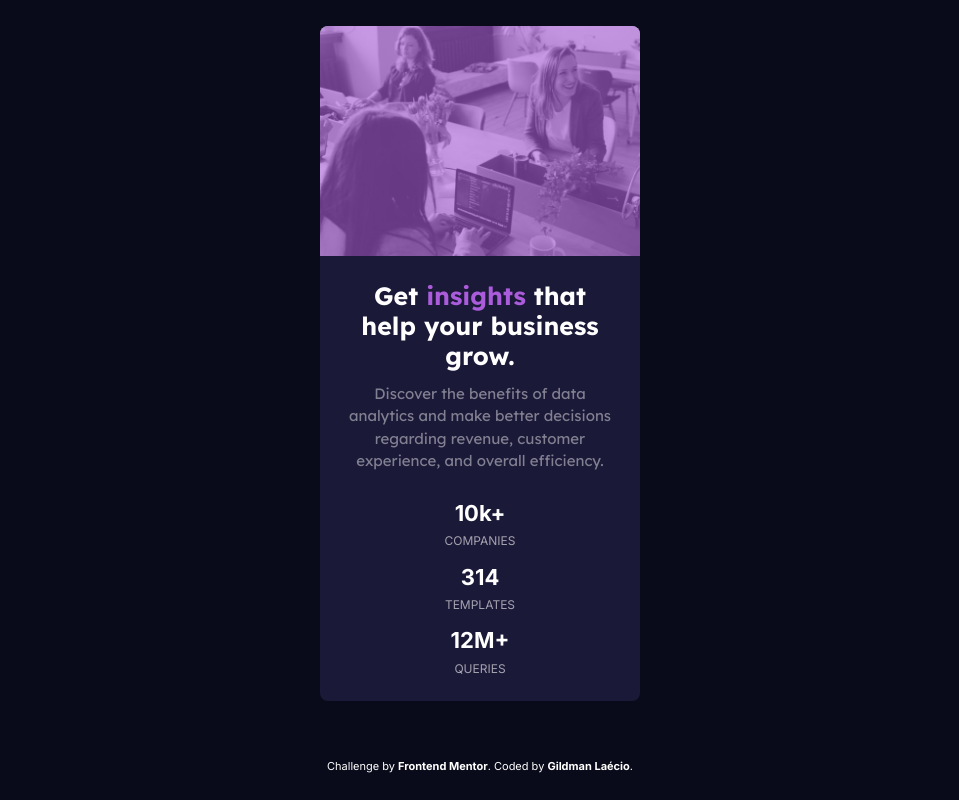
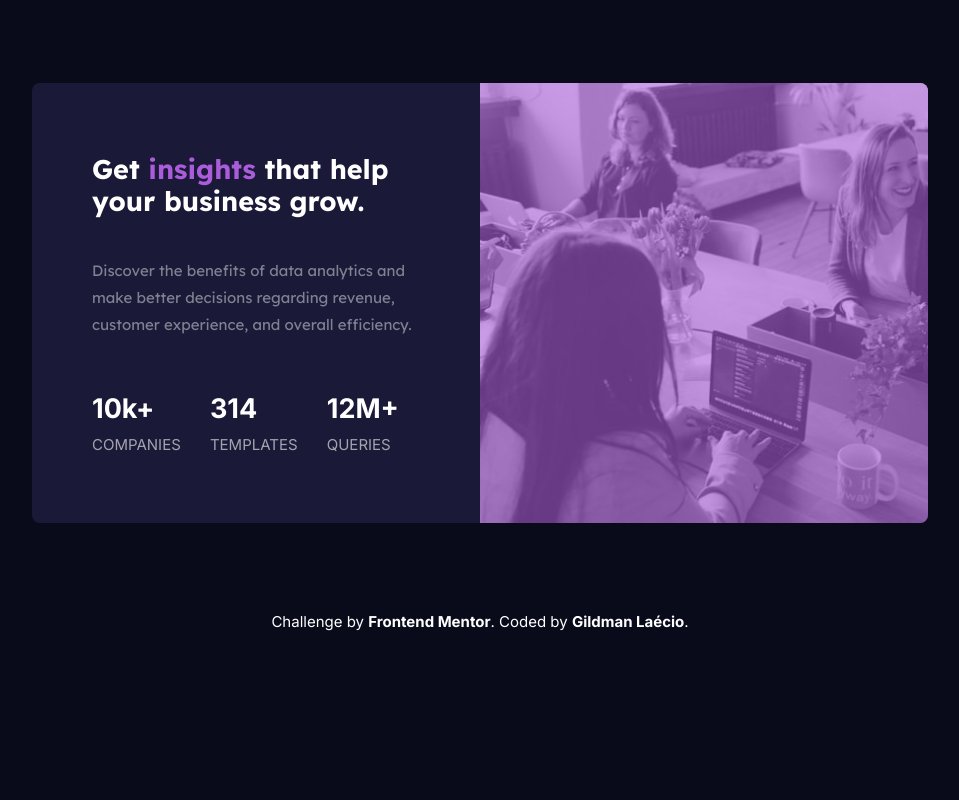
Before and after one commit to gillaercio/stats-preview-card-component-main, a plain HTML site: page index.html in a window 1280 px wide. Shown: the whole page, without its empty margins (160-1119 px from the left). Drawn offline with Linux system fonts and the light colour scheme.

Commit message:
media adjusted

```diff
--- a/assets/css/main.css
+++ b/assets/css/main.css
@@ -14,6 +14,8 @@ body {
   background-color: var(--Dark-desaturated-blue);
   width: 320px;
   border-radius: 8px;
+  transition: width .4s, height .4s;
+  transition-timing-function: ease;
 }
 
 .feature-img {
@@ -49,17 +51,22 @@ body {
   color: var(--Soft-violet);
 }
 
-p {
+.info p {
   padding-block: 12px;
   font: var(--text-lexend);
   color: var(--Slightly-transparent-white-main);
   opacity: .6;
 }
 
+.info-stats {
+  display: grid;
+  grid-gap: 8px;
+  align-items: center;
+  padding-top: 15px;
+}
+
 .stats {
   display: grid;
-  grid-gap: 8px;
-  padding-top: 15px;
 }
 
 .ft-stats {
@@ -77,6 +84,7 @@ p {
   font: var(--text-footer);
   color: var(--White);
   text-align: center;
+  align-self: start;
 }
 
 .attribution a {
@@ -89,3 +97,60 @@ p {
   text-decoration: underline;
   opacity: .6;
 }
+
+@media screen and (width >= 1024px) {
+  #content {
+    width: 896px;
+    grid-template-areas:
+    "info image";
+    transition: width .4s, height .4s;
+    transition-timing-function: ease;
+  }
+
+  .info {
+    grid-area: info;
+    width: 448px;
+    padding: 60px;
+    text-align: left;
+    align-items: space-between;
+  }
+
+  .info h1,
+  .ft-stats {
+    font-size: 2.7em;
+  }
+
+  .info p {
+    padding-block: 40px;
+    line-height: 1.8em;
+  }
+
+  .info-stats {
+    grid-template-columns: repeat(3, auto);
+  }
+
+  .stats {
+    grid-gap: 10px;
+  }
+
+  .normal-stats,
+  .attribution {
+    font-size: 1.5em;
+  }
+
+  .feature-img {
+    grid-area: image;
+    background-image: url(../images/image-header-desktop.jpg);
+    width: 448px;
+    height: 440px;
+    border-top-left-radius: 0px;
+    border-top-right-radius: 8px;
+    border-bottom-right-radius: 8px;
+  }
+
+  .filter {
+    border-top-left-radius: 0px;
+    border-top-right-radius: 8px;
+    border-bottom-right-radius: 8px;
+  }
+}
--- a/index.html
+++ b/index.html
@@ -25,6 +25,7 @@
         Discover the benefits of data analytics and make better decisions regarding revenue, customer
         experience, and overall efficiency.
       </p>
+      <div class="info-stats">
         <div class="stats">
           <span class="ft-stats">10k+</span>
           <span class="normal-stats">companies</span>
@@ -38,6 +39,7 @@
           <span class="normal-stats">queries</span>
         </div>
       </div>
+    </div>
   </main>
 
   <footer class="attribution">
```
Lines whose indentation alone changed are shown as unchanged.
